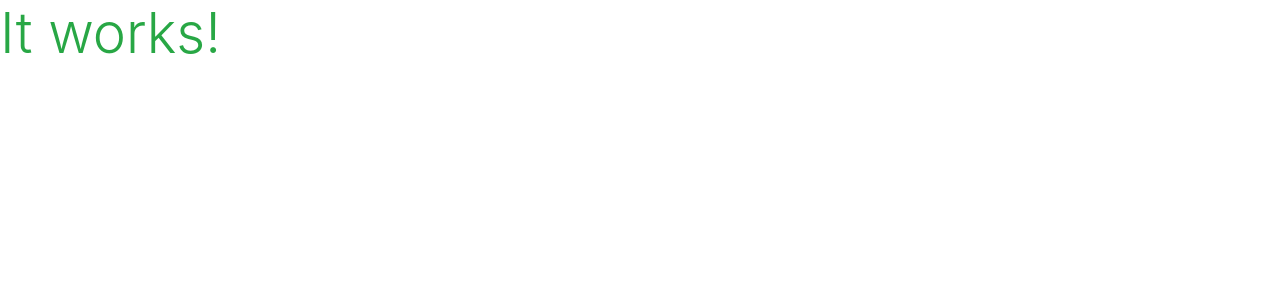
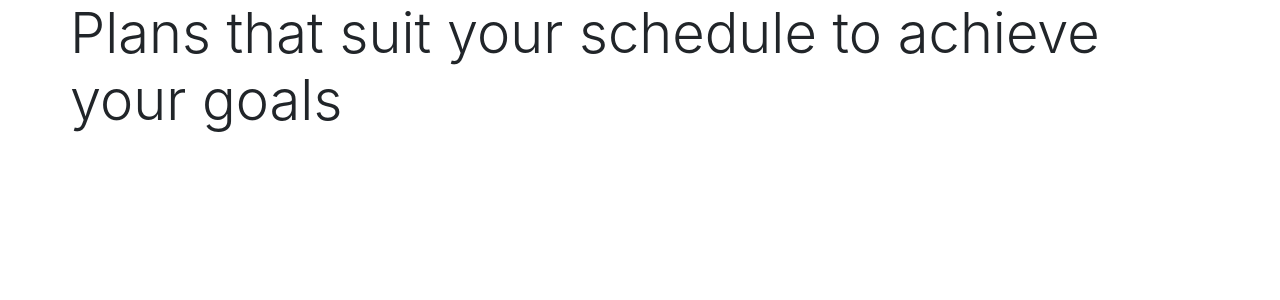
Before and after one commit to PWashburn55/fitness, a Django app: page / in a window 1280 px wide. Shown: the top 300 px of the page. Run offline with Django 3.2, Linux system fonts and the light colour scheme; some libraries are stand-ins or nearby versions.

Commit message:
added index.html

```diff
--- a/home/templates/home/index.html
+++ b/home/templates/home/index.html
@@ -2,6 +2,22 @@
 {% extends "base.html" %}
 {% load static %}
 
+{% block page_header %}
+    <div class="container header-container">
+        <div class="row">
+            <div class="col">
+            </div>
+        </div>
+    </div>
+{% endblock %}
+
 {% block content %}
-    <h1 class="display-4 text-success">It works!</h1>
+    <div class="container">
+        <div class="row">
+            <div class="col my-auto"></div>
+                <h1 class="display-4 logo-font text-black">
+                Plans that suit your schedule to achieve your goals
+                </h1>
+        </div>
+    </div>
 {% endblock %}
```
